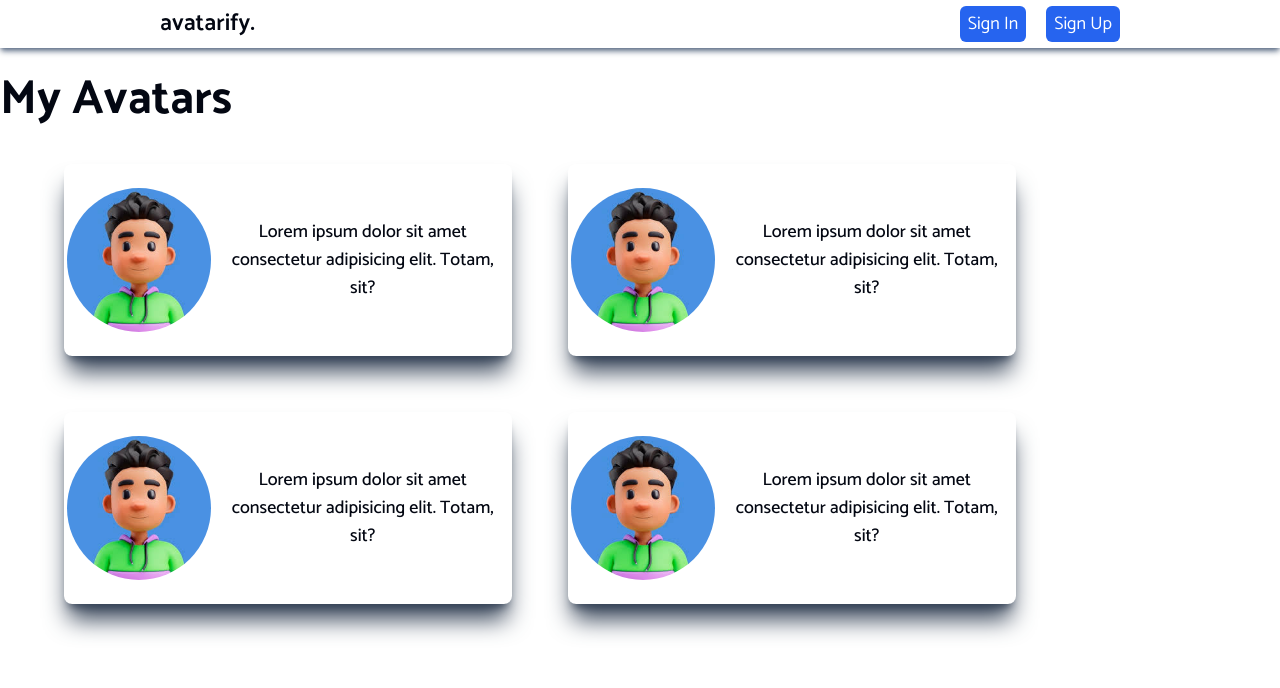
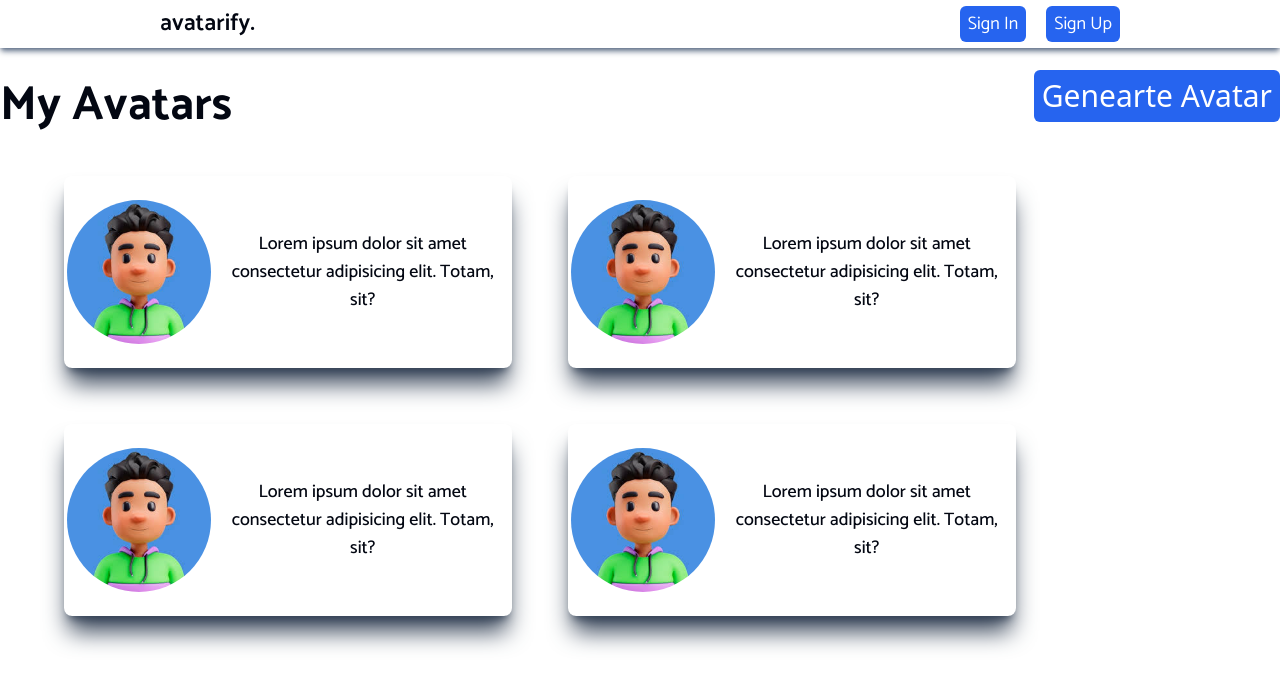
Before and after one commit to parth3083/Avatarify, a Next.js app in the folder client/: page /userdashboard in a window 1280 px wide. Shown: the top 688 px of the page. Built offline with nearby package versions, Linux system fonts and the light colour scheme; no server answers; a web font is replaced by a local one.

Commit message:
started the upload page

```diff
--- /dev/null
+++ b/client/src/app/upload/page.tsx
@@ -0,0 +1,31 @@
+import MaxWidth from "@/components/MaxWidth";
+import React from "react";
+import { SlCloudUpload } from "react-icons/sl";
+
+function page() {
+  return (
+    <MaxWidth>
+      <div className="w-full flex flex-col items-center gap-5 bg-green-500">
+        <div className="upload-div w-full   flex items-center justify-center flex-col">
+          <div className="square w-32 h-32 rounded-md bg-[#2664EF] flex items-center justify-center">
+            <SlCloudUpload className="text-8xl text-white cursor-pointer" />
+          </div>
+          <h1 className="font-ala text-3xl lg:text-5xl capitalize font-bold mt-5">
+            Upload your image
+          </h1>
+          <p className="font-ala font-medium capitalize text-sm md:text-lg lg:text-lg text-center tracking-wide text-zinc-500">
+            upload clear image
+          </p>
+              </div>
+              <div className="message-div w-full   flex items-start flex-col gap-3 justify-start">
+                  <h1 className="font-ala text-4xl font-bold md:text-3xl lg:text-5xl capitalize">
+                      enter your message
+                  </h1>
+                  <input type="text" className="w-[75%] h-12 outline-none mx-auto border-2 border-zinc-500 pl-3 fnt-ala text-xl rounded-md " />
+              </div>
+      </div>
+    </MaxWidth>
+  );
+}
+
+export default page;
--- a/client/src/components/UserDashBoard/HeroSection.tsx
+++ b/client/src/components/UserDashBoard/HeroSection.tsx
@@ -1,12 +1,24 @@
+import Link from "next/link";
 import MaxWidth from "../MaxWidth";
 import CardContainer from "./CardContainer";
 
 function HeroSection() {
   return (
     <MaxWidth>
-      <h1 className="font-ala text-3xl lg:text-5xl capitalize font-bold mt-5">
-        my avatars
-      </h1>
+      <div className="w-full  h-20 flex items-center justify-between">
+        <div>
+          {" "}
+          <h1 className="font-ala text-3xl lg:text-5xl capitalize font-bold mt-5">
+            my avatars
+          </h1>
+        </div>
+        <Link
+          href={"/upload"}
+          className="px-2 py-2  rounded-md text-ala  text-white text-md lg:text-3xl font-medium cursor-pointer bg-[#2664EF]"
+        >
+          Genearte Avatar
+        </Link>
+      </div>
 
       <CardContainer />
     </MaxWidth>
```
Also changed, not shown: 1 other file (tests, documents, lock files or other folders).
